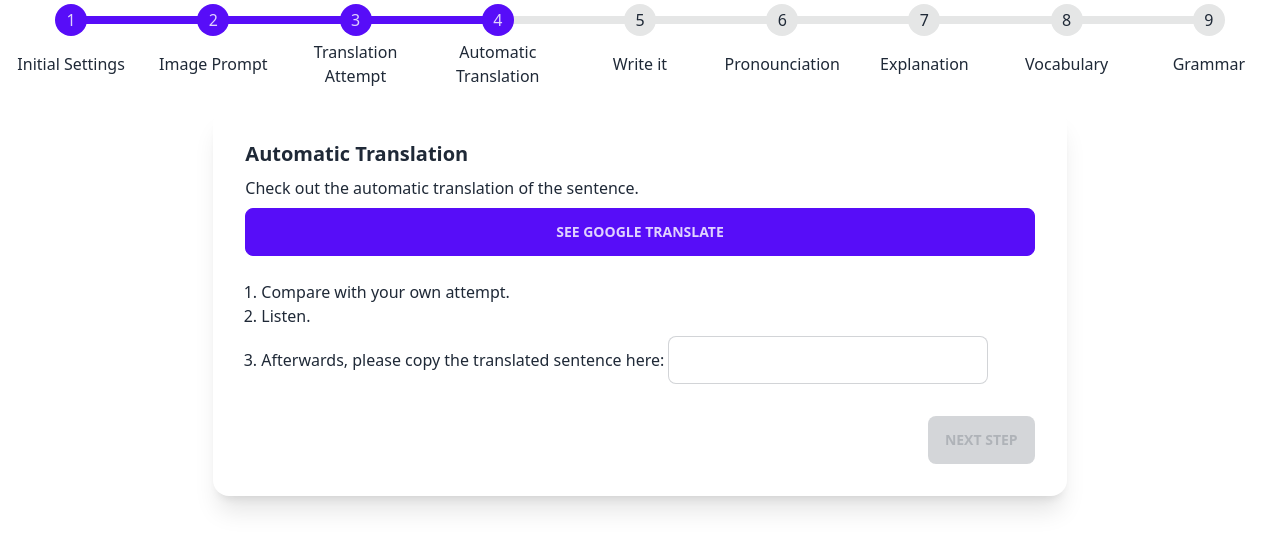
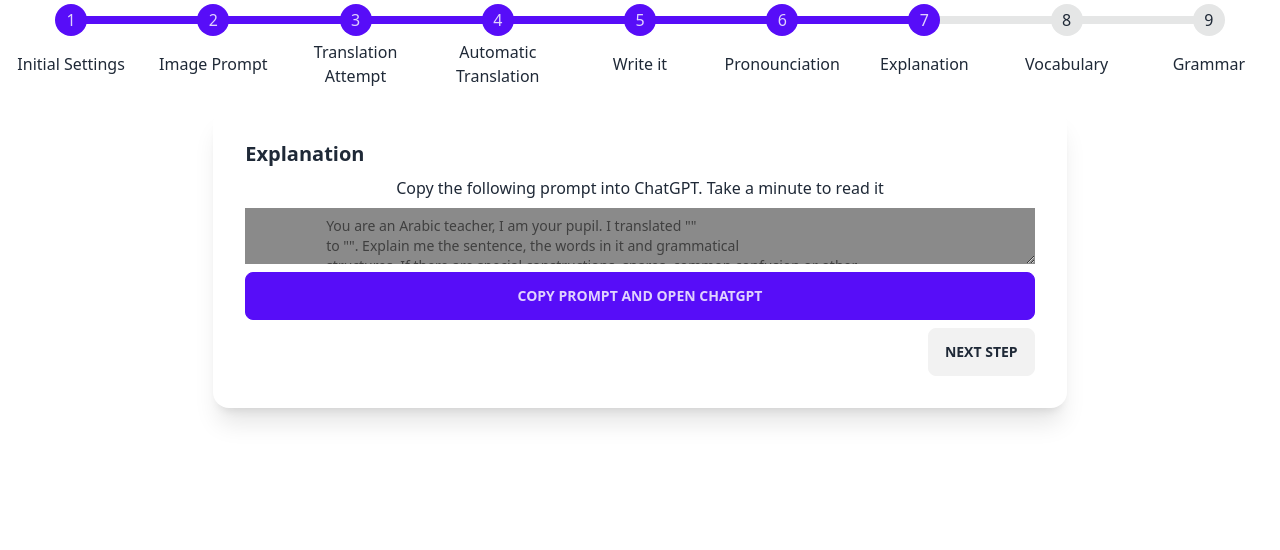
Before and after one commit to koljapluemer/target-language-expression-tutor, a SvelteKit app: page / in a window 1280 px wide. Shown: the top 550 px of the page. Built offline with nearby package versions, Linux system fonts and the light colour scheme.

Commit message:
improve prompt slide

```diff
--- a/src/routes/+page.svelte
+++ b/src/routes/+page.svelte
@@ -6,7 +6,7 @@
 	// import { t } from 'vitest/dist/types-198fd1d9';
 
 	// handle the logic behind going from one step to the next:
-	let page = 3;
+	let page = 6;
 	let nativeExpression = '';
 	let translatedExpression = '';
 
@@ -262,7 +262,7 @@
 						<li class="my-2">
 							<a href="https://forvo.com/search/{word}/" class="btn flex gap-2 items-center">
 								<svg
-								class="w-4 h-4"
+									class="w-4 h-4"
 									aria-hidden="true"
 									fill="none"
 									stroke="currentColor"
@@ -300,13 +300,14 @@
 			<div class="card-body">
 				<h2 class="card-title">Explanation</h2>
 				<p>Copy the following prompt into ChatGPT. Take a minute to read it</p>
-				<code>
+				<textarea readonly class="bg-neutral-900/50 p-2 text-sm text-neutral-700">
 					You are an {targetLanguage.language} teacher, I am your pupil. I translated "{nativeExpression}"
 					to "{translatedExpression}". Explain me the sentence, the words in it and grammatical
 					structures. If there are special constructions, snares, common confusion or other
 					interesting things, please point them out. Please adjust the depth of your explanations to
 					the complexity of the sentence. Please explain in {nativeLanguage.language}.
-				</code>
+				</textarea>
+				<button class="btn btn-primary" on:click={copy}> Copy Prompt and Open ChatGPT </button>
 				<div class="card-actions justify-end">
 					<button
 						on:click={() => {
```
